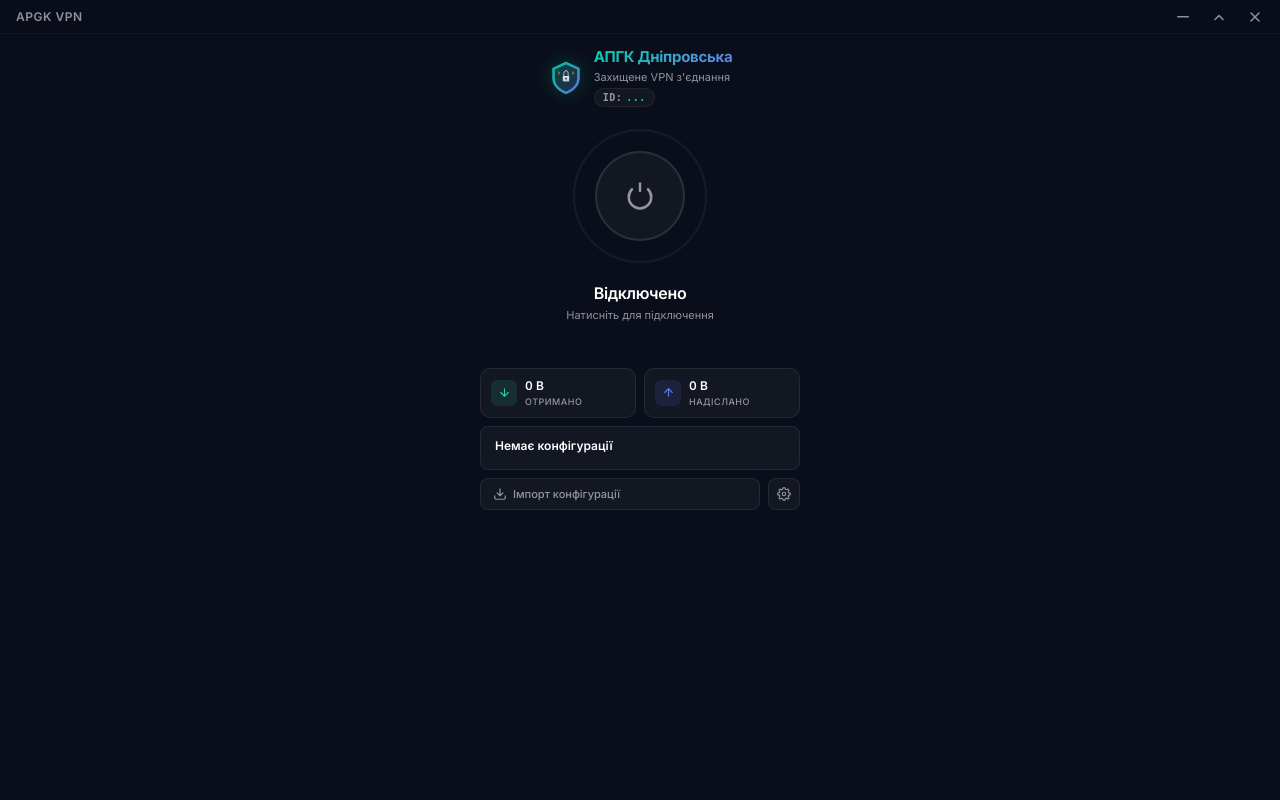
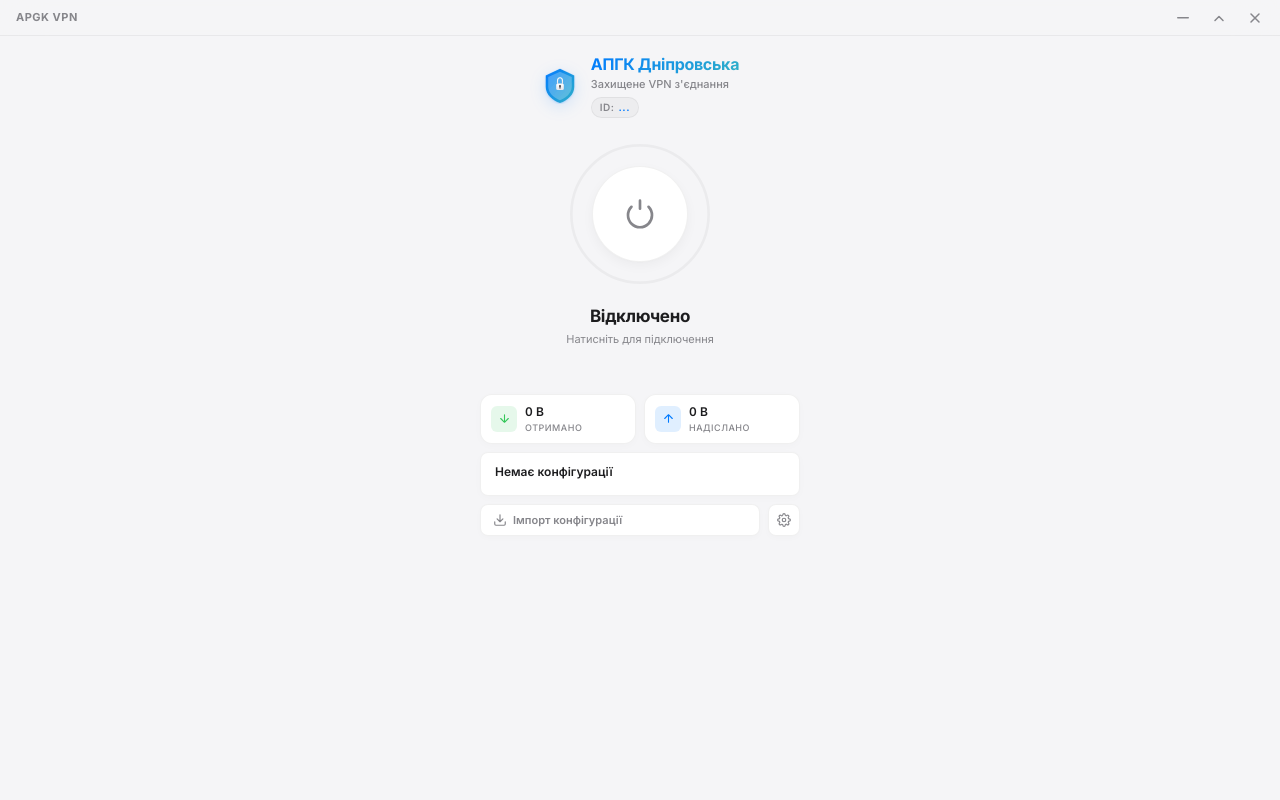
Before and after one commit to agasev-r/apgk-vpn, a PHP site: page / in a window 1280 px wide. Run offline with PHP 8.4, Linux system fonts and the light colour scheme.

Commit message:
design: implement beautiful Apple-style light theme UI, redesign logo.svg, and make window resizable/adaptive

```diff
--- a/src/styles.css
+++ b/src/styles.css
@@ -1,43 +1,43 @@
-/* ===== APGK VPN Client — Apple-style Design System ===== */
+/* ===== APGK VPN Client — Apple-style Light Design System ===== */
 
 /* --- CSS Custom Properties --- */
 :root {
-  /* Background */
-  --bg-primary: #0a0e1a;
-  --bg-secondary: #111827;
-  --bg-card: rgba(255, 255, 255, 0.04);
-  --bg-card-hover: rgba(255, 255, 255, 0.07);
-  --bg-glass: rgba(255, 255, 255, 0.06);
-  --bg-glass-border: rgba(255, 255, 255, 0.08);
+  /* Backgrounds (Apple Light Gray/White) */
+  --bg-primary: #f5f5f7;
+  --bg-secondary: #ffffff;
+  --bg-card: rgba(0, 0, 0, 0.03);
+  --bg-card-hover: rgba(0, 0, 0, 0.05);
+  --bg-glass: rgba(255, 255, 255, 0.7);
+  --bg-glass-border: rgba(0, 0, 0, 0.06);
 
-  /* Accent Colors */
-  --accent-green: #34d399;
-  --accent-green-glow: rgba(52, 211, 153, 0.4);
-  --accent-green-soft: rgba(52, 211, 153, 0.15);
-  --accent-amber: #fbbf24;
-  --accent-amber-glow: rgba(251, 191, 36, 0.4);
-  --accent-red: #f87171;
-  --accent-red-glow: rgba(248, 113, 113, 0.4);
-  --accent-blue: #667eea;
-  --accent-teal: #00d4aa;
-  --accent-gradient: linear-gradient(135deg, #00d4aa, #667eea);
+  /* Accent Colors (iOS Apple Palette) */
+  --accent-green: #34c759;
+  --accent-green-glow: rgba(52, 199, 89, 0.25);
+  --accent-green-soft: rgba(52, 199, 89, 0.1);
+  --accent-amber: #ff9500;
+  --accent-amber-glow: rgba(255, 149, 0, 0.25);
+  --accent-red: #ff3b30;
+  --accent-red-glow: rgba(255, 59, 48, 0.25);
+  --accent-blue: #007aff;
+  --accent-teal: #30b0c7;
+  --accent-gradient: linear-gradient(135deg, #007aff, #30b0c7);
 
-  /* Text */
-  --text-primary: #ffffff;
-  --text-secondary: rgba(255, 255, 255, 0.55);
-  --text-tertiary: rgba(255, 255, 255, 0.3);
+  /* Text Colors */
+  --text-primary: #1d1d1f;
+  --text-secondary: #86868b;
+  --text-tertiary: #c1c1c6;
 
-  /* Sizing */
-  --titlebar-height: 34px;
-  --border-radius: 16px;
-  --border-radius-sm: 10px;
+  /* Sizing & Borders */
+  --titlebar-height: 36px;
+  --border-radius: 18px;
+  --border-radius-sm: 12px;
   --border-radius-xs: 8px;
 
   /* Transitions */
-  --transition-fast: 0.2s cubic-bezier(0.4, 0, 0.2, 1);
-  --transition-normal: 0.35s cubic-bezier(0.4, 0, 0.2, 1);
-  --transition-slow: 0.6s cubic-bezier(0.4, 0, 0.2, 1);
-  --transition-spring: 0.5s cubic-bezier(0.34, 1.56, 0.64, 1);
+  --transition-fast: 0.2s cubic-bezier(0.25, 0.8, 0.25, 1);
+  --transition-normal: 0.3s cubic-bezier(0.25, 0.8, 0.25, 1);
+  --transition-slow: 0.5s cubic-bezier(0.25, 0.8, 0.25, 1);
+  --transition-spring: 0.5s cubic-bezier(0.175, 0.885, 0.32, 1.275);
 }
 
 /* --- Reset & Base --- */
@@ -72,10 +72,10 @@ html, body {
   align-items: center;
   justify-content: space-between;
   z-index: 1000;
-  background: rgba(10, 14, 26, 0.85);
+  background: rgba(245, 245, 247, 0.8);
   backdrop-filter: blur(20px);
   -webkit-backdrop-filter: blur(20px);
-  border-bottom: 1px solid rgba(255, 255, 255, 0.05);
+  border-bottom: 1px solid rgba(0, 0, 0, 0.05);
 }
 
 .titlebar-drag {
@@ -89,8 +89,8 @@ html, body {
 }
 
 .titlebar-title {
-  font-size: 12px;
-  font-weight: 600;
+  font-size: 11px;
+  font-weight: 700;
   color: var(--text-secondary);
   letter-spacing: 0.5px;
   text-transform: uppercase;
@@ -149,35 +149,35 @@ html, body {
   background: transparent;
 }
 .app-container::-webkit-scrollbar-thumb {
-  background: rgba(255, 255, 255, 0.1);
+  background: rgba(0, 0, 0, 0.1);
   border-radius: 3px;
 }
 .app-container::-webkit-scrollbar-thumb:hover {
-  background: rgba(255, 255, 255, 0.2);
+  background: rgba(0, 0, 0, 0.2);
 }
 
 /* --- Header / Branding --- */
 .header {
   display: flex;
   align-items: center;
-  gap: 10px;
-  padding: 12px 0 6px;
+  gap: 12px;
+  padding: 16px 0 8px;
   animation: fadeInDown 0.6s ease-out;
 }
 
 .logo {
-  width: 36px;
-  height: 36px;
-  filter: drop-shadow(0 0 10px rgba(0, 212, 170, 0.25));
+  width: 38px;
+  height: 38px;
+  filter: drop-shadow(0 4px 8px rgba(0, 122, 255, 0.15));
   transition: transform var(--transition-normal);
 }
 
 .logo:hover {
-  transform: scale(1.08);
+  transform: scale(1.06);
 }
 
 .brand-name {
-  font-size: 15px;
+  font-size: 16px;
   font-weight: 700;
   background: var(--accent-gradient);
   -webkit-background-clip: text;
@@ -189,7 +189,7 @@ html, body {
 .brand-sub {
   font-size: 11px;
   color: var(--text-secondary);
-  font-weight: 400;
+  font-weight: 500;
   margin-top: 0px;
 }
 
@@ -200,23 +200,23 @@ html, body {
   font-size: 10px;
   font-weight: 600;
   color: var(--text-secondary);
-  background: rgba(255, 255, 255, 0.04);
-  border: 1px solid rgba(255, 255, 255, 0.06);
-  padding: 1px 8px;
+  background: rgba(0, 0, 0, 0.03);
+  border: 1px solid rgba(0, 0, 0, 0.05);
+  padding: 2px 8px;
   border-radius: 20px;
-  margin-top: 2px;
+  margin-top: 4px;
   letter-spacing: 0.5px;
-  font-family: monospace, sans-serif;
+  font-family: 'Inter', sans-serif;
   transition: all var(--transition-fast);
 }
 
 .client-id-badge:hover {
-  background: rgba(255, 255, 255, 0.08);
-  border-color: rgba(255, 255, 255, 0.15);
+  background: rgba(0, 0, 0, 0.05);
+  border-color: rgba(0, 0, 0, 0.1);
 }
 
 .client-id-badge span {
-  color: var(--accent-teal);
+  color: var(--accent-blue);
   font-weight: 700;
 }
 
@@ -225,15 +225,15 @@ html, body {
   display: flex;
   flex-direction: column;
   align-items: center;
-  padding: 8px 0 4px;
+  padding: 10px 0 6px;
   animation: fadeInUp 0.7s ease-out 0.1s both;
 }
 
 /* Status Ring */
 .status-ring {
   position: relative;
-  width: 150px;
-  height: 150px;
+  width: 156px;
+  height: 156px;
   display: flex;
   align-items: center;
   justify-content: center;
@@ -258,30 +258,29 @@ html, body {
 
 .ring-track {
   fill: none;
-  stroke: rgba(255, 255, 255, 0.05);
-  stroke-width: 3;
+  stroke: rgba(0, 0, 0, 0.04);
+  stroke-width: 3.5;
 }
 
 .ring-progress {
   fill: none;
   stroke: var(--text-tertiary);
-  stroke-width: 3;
+  stroke-width: 3.5;
   stroke-dasharray: 553;
   stroke-dashoffset: 553;
   stroke-linecap: round;
-  transition: stroke-dashoffset 1.5s cubic-bezier(0.4, 0, 0.2, 1),
+  transition: stroke-dashoffset 1.5s cubic-bezier(0.25, 0.8, 0.25, 1),
               stroke 0.5s ease;
 }
 
 /* Power Button */
 .power-btn {
-  width: 90px;
-  height: 90px;
+  width: 96px;
+  height: 96px;
   border-radius: 50%;
-  border: 2px solid rgba(255, 255, 255, 0.1);
-  background: var(--bg-card);
-  backdrop-filter: blur(20px);
-  -webkit-backdrop-filter: blur(20px);
+  border: 1px solid rgba(0, 0, 0, 0.06);
+  background: var(--bg-secondary);
+  box-shadow: 0 4px 12px rgba(0, 0, 0, 0.04), 0 1px 3px rgba(0, 0, 0, 0.02);
   color: var(--text-secondary);
   cursor: pointer;
   display: flex;
@@ -293,18 +292,18 @@ html, body {
 }
 
 .power-btn:hover {
-  border-color: rgba(255, 255, 255, 0.2);
-  background: rgba(255, 255, 255, 0.08);
-  transform: scale(1.05);
+  border-color: rgba(0, 0, 0, 0.1);
+  box-shadow: 0 6px 16px rgba(0, 0, 0, 0.06), 0 2px 4px rgba(0, 0, 0, 0.03);
+  transform: scale(1.03);
 }
 
 .power-btn:active {
-  transform: scale(0.95);
+  transform: scale(0.97);
 }
 
 .power-icon {
-  width: 30px;
-  height: 30px;
+  width: 32px;
+  height: 32px;
   transition: all var(--transition-normal);
 }
 
@@ -381,12 +380,12 @@ html, body {
 /* --- Status Info --- */
 .status-info {
   text-align: center;
-  margin-top: 10px;
+  margin-top: 12px;
 }
 
 .status-label {
-  font-size: 16px;
-  font-weight: 600;
+  font-size: 17px;
+  font-weight: 700;
   letter-spacing: -0.3px;
   transition: color var(--transition-normal);
 }
@@ -446,17 +446,17 @@ html, body {
   align-items: center;
   gap: 8px;
   padding: 8px 10px;
-  background: var(--bg-card);
+  background: var(--bg-secondary);
   border: 1px solid var(--bg-glass-border);
   border-radius: var(--border-radius-sm);
-  backdrop-filter: blur(10px);
-  -webkit-backdrop-filter: blur(10px);
+  box-shadow: 0 2px 8px rgba(0, 0, 0, 0.02);
   transition: all var(--transition-fast);
 }
 
 .stat-card:hover {
-  background: var(--bg-card-hover);
-  border-color: rgba(255, 255, 255, 0.12);
+  background: var(--bg-secondary);
+  border-color: rgba(0, 0, 0, 0.12);
+  box-shadow: 0 4px 12px rgba(0, 0, 0, 0.05);
   transform: translateY(-2px);
 }
 
@@ -476,22 +476,22 @@ html, body {
 }
 
 .stat-icon.download {
-  background: rgba(52, 211, 153, 0.12);
+  background: rgba(52, 199, 89, 0.12);
   color: var(--accent-green);
 }
 
 .stat-icon.upload {
-  background: rgba(102, 126, 234, 0.12);
+  background: rgba(0, 122, 255, 0.12);
   color: var(--accent-blue);
 }
 
 .stat-icon.endpoint {
-  background: rgba(0, 212, 170, 0.12);
+  background: rgba(48, 176, 199, 0.12);
   color: var(--accent-teal);
 }
 
 .stat-icon.handshake {
-  background: rgba(251, 191, 36, 0.12);
+  background: rgba(255, 149, 0, 0.12);
   color: var(--accent-amber);
 }
 
@@ -526,9 +526,10 @@ html, body {
   max-width: 320px;
   padding: 10px 14px;
   margin: 8px 0 0;
-  background: var(--bg-card);
+  background: var(--bg-secondary);
   border: 1px solid var(--bg-glass-border);
   border-radius: var(--border-radius-xs);
+  box-shadow: 0 2px 8px rgba(0, 0, 0, 0.02);
   animation: fadeInUp 0.7s ease-out 0.4s both;
 }
 
@@ -543,8 +544,8 @@ html, body {
 
 .tunnel-ip {
   font-size: 11px;
-  font-weight: 500;
-  color: var(--accent-teal);
+  font-weight: 600;
+  color: var(--accent-blue);
   font-variant-numeric: tabular-nums;
   word-break: break-all;
 }
@@ -567,22 +568,22 @@ html, body {
   padding: 8px 12px;
   border: 1px solid var(--bg-glass-border);
   border-radius: var(--border-radius-xs);
-  background: var(--bg-card);
+  background: var(--bg-secondary);
   color: var(--text-secondary);
   cursor: pointer;
   font-family: inherit;
   font-size: 11px;
-  font-weight: 500;
+  font-weight: 600;
   transition: all var(--transition-fast);
-  backdrop-filter: blur(10px);
-  -webkit-backdrop-filter: blur(10px);
+  box-shadow: 0 2px 6px rgba(0, 0, 0, 0.02);
 }
 
 .action-btn:hover {
-  background: var(--bg-card-hover);
-  border-color: rgba(255, 255, 255, 0.15);
+  background: var(--bg-secondary);
+  border-color: rgba(0, 0, 0, 0.12);
   color: var(--text-primary);
   transform: translateY(-1px);
+  box-shadow: 0 4px 10px rgba(0, 0, 0, 0.04);
 }
 
 .action-btn:active {
@@ -863,8 +864,8 @@ body::before {
   left: -50%;
   width: 200%;
   height: 200%;
-  background: radial-gradient(ellipse at 30% 20%, rgba(102, 126, 234, 0.06) 0%, transparent 50%),
-              radial-gradient(ellipse at 70% 80%, rgba(0, 212, 170, 0.04) 0%, transparent 50%);
+  background: radial-gradient(ellipse at 30% 20%, rgba(0, 122, 255, 0.04) 0%, transparent 50%),
+              radial-gradient(ellipse at 70% 80%, rgba(48, 176, 199, 0.03) 0%, transparent 50%);
   pointer-events: none;
   z-index: -1;
 }
```
Also changed, not shown: other parts of src/styles.css (+31 -30 lines), main.js (+7 -3 lines), src/assets/logo.svg, 1 other file.
